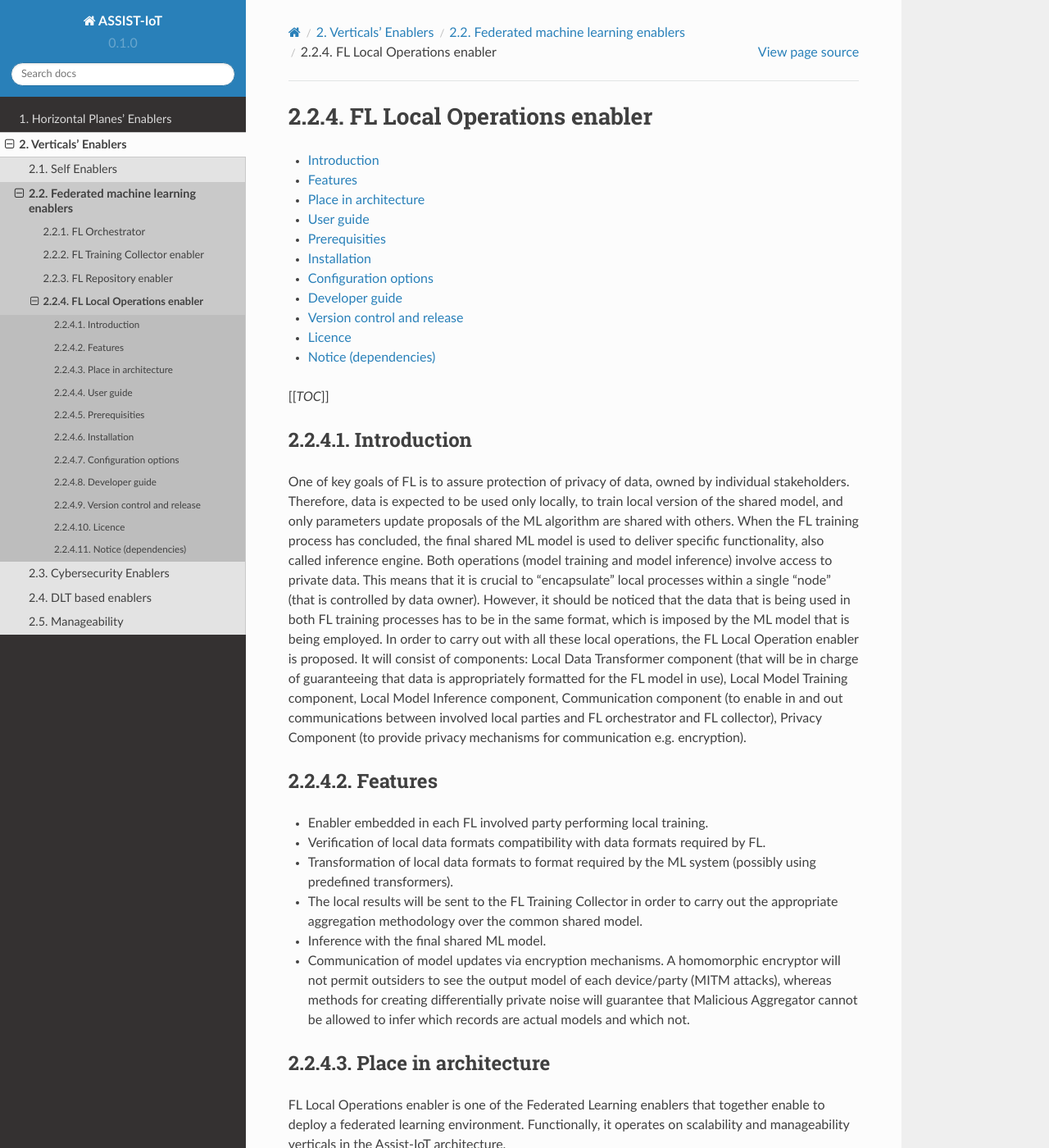
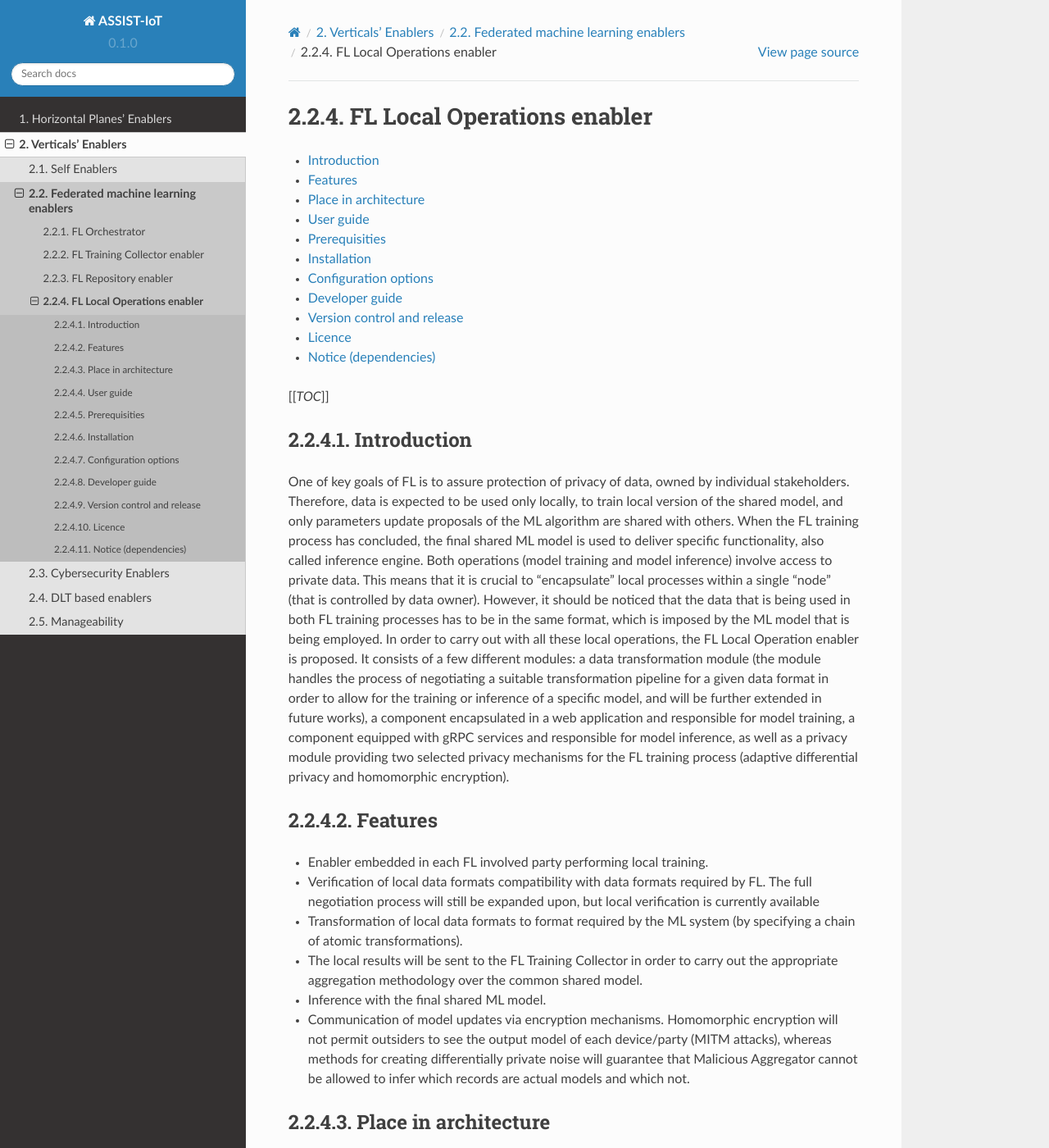
Before and after one commit to assist-iot/assist-iot-documentation, a Sphinx documentation site: the page built from docs/source/verticals/federated/fl_local_operations.rst, in a window 1280 px wide and 1400 px high. Shown: the whole window at 82% size. Built offline with Sphinx 7.4.7 and the Read the Docs theme 2.0.0, drawn with Linux system fonts in a browser that asks for light colours; some of the changed text lies outside the part shown.

Commit message:
Update FL Local Operations enabler

```diff
--- a/docs/source/verticals/federated/fl_local_operations.rst
+++ b/docs/source/verticals/federated/fl_local_operations.rst
@@ -26,32 +26,35 @@ However, it should be noticed that the data that is being used in both
 FL training processes has to be in the same format, which is imposed by
 the ML model that is being employed. In order to carry out with all
 these local operations, the FL Local Operation enabler is proposed. It
-will consist of components: Local Data Transformer component (that will
-be in charge of guaranteeing that data is appropriately formatted for
-the FL model in use), Local Model Training component, Local Model
-Inference component, Communication component (to enable in and out
-communications between involved local parties and FL orchestrator and FL
-collector), Privacy Component (to provide privacy mechanisms for
-communication e.g. encryption).
+consists of a few different modules: a data transformation module (the
+module handles the process of negotiating a suitable transformation
+pipeline for a given data format in order to allow for the training or
+inference of a specific model, and will be further extended in future
+works), a component encapsulated in a web application and responsible
+for model training, a component equipped with gRPC services and
+responsible for model inference, as well as a privacy module providing
+two selected privacy mechanisms for the FL training process (adaptive
+differential privacy and homomorphic encryption).
 
 Features
 ========
 
 -  Enabler embedded in each FL involved party performing local training.
 -  Verification of local data formats compatibility with data formats
-   required by FL.
+   required by FL. The full negotiation process will still be expanded
+   upon, but local verification is currently available
 -  Transformation of local data formats to format required by the ML
-   system (possibly using predefined transformers).
+   system (by specifying a chain of atomic transformations).
 -  The local results will be sent to the FL Training Collector in order
    to carry out the appropriate aggregation methodology over the common
    shared model.
 -  Inference with the final shared ML model.
--  Communication of model updates via encryption mechanisms. A
-   homomorphic encryptor will not permit outsiders to see the output
-   model of each device/party (MITM attacks), whereas methods for
-   creating differentially private noise will guarantee that Malicious
-   Aggregator cannot be allowed to infer which records are actual models
-   and which not.
+-  Communication of model updates via encryption mechanisms. Homomorphic
+   encryption will not permit outsiders to see the output model of each
+   device/party (MITM attacks), whereas methods for creating
+   differentially private noise will guarantee that Malicious Aggregator
+   cannot be allowed to infer which records are actual models and which
+   not.
 
 Place in architecture
 =====================
@@ -235,12 +238,6 @@ A federated learning framework designed to work with a large number of
 clients. It is both compatible with a variety of ML frameworks and
 supports a wide range of devices.
 
-OpenVINO
-^^^^^^^^
-
-A free toolkit facilitating the optimization of a deep learning model.
-It is cross-platform and free to use.
-
 OpenCV
 ^^^^^^
 
@@ -279,5 +276,9 @@ http://www.apache.org/licenses/LICENSE-2.0
 Notice (dependencies)
 =====================
 
-Dependency list and licensing information will be provided before the
-first major release.
+The information about the dependencies needed to run a specific part of
+the application can be found described in the appropriate
+``requirements.txt`` files located. However, since they are downloaded
+automatically during the construction of the appropriate Docker images,
+the local dependencies needed to deploy the application include only a
+local Docker along with Docker Compose or Kubernetes installation.
```
